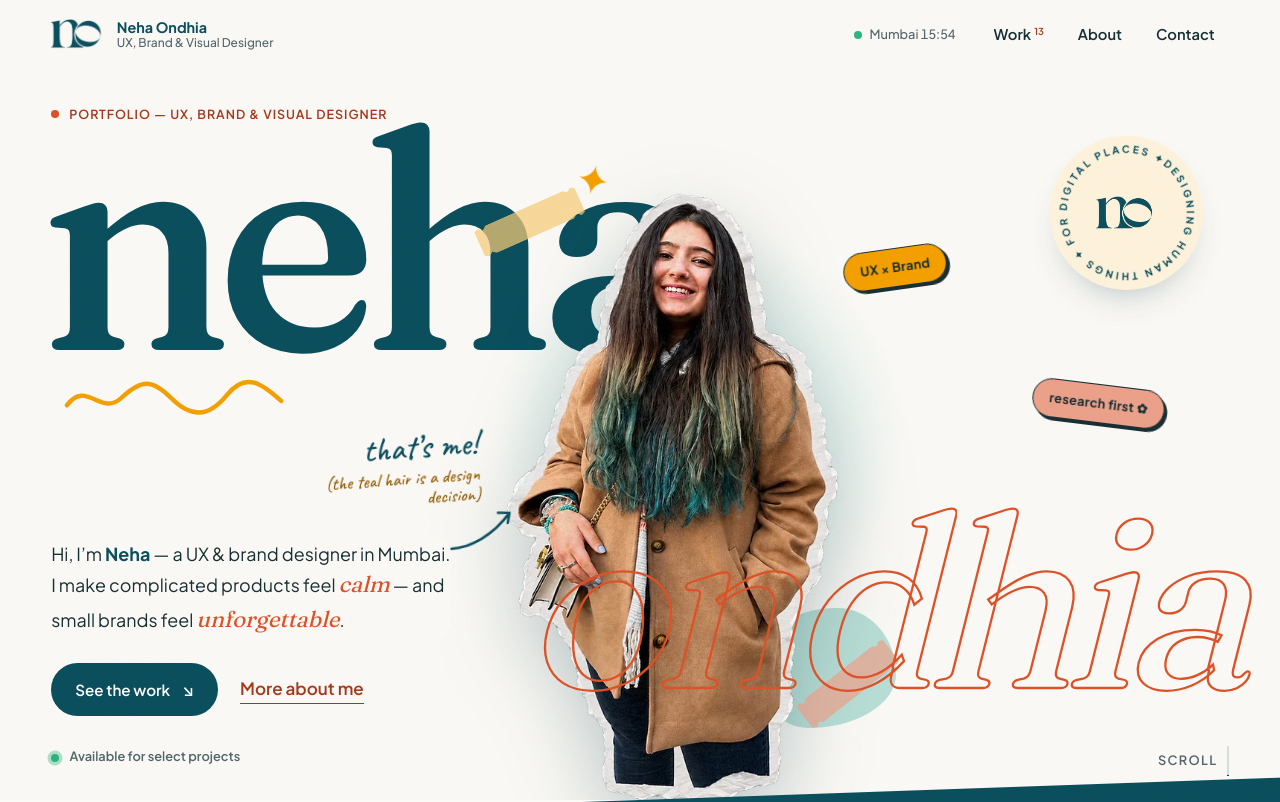
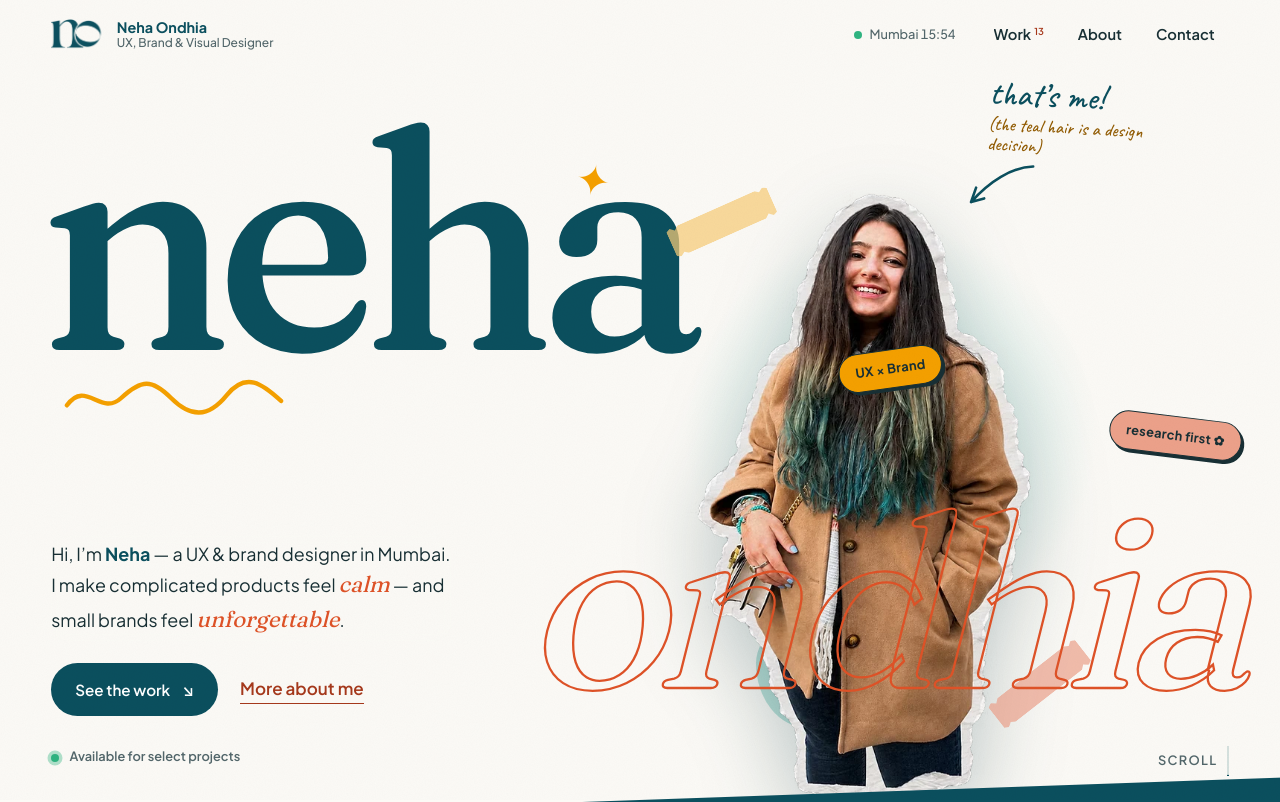
Before and after one commit to KANHA-KC/portfolio-neha, a Next.js app: page / in a window 1280 px wide. Shown: the top 802 px of the page. Built offline with nearby package versions, Linux system fonts and the light colour scheme; no server answers.

Commit message:
Remove kicker and rotating badge; shift cutout near vertical line

```diff
--- a/src/app/globals.css
+++ b/src/app/globals.css
@@ -681,7 +681,7 @@ em {
   position: absolute;
   width: 46vw;
   aspect-ratio: 1;
-  left: 50%;
+  left: 65%;
   top: 54%;
   translate: -40% -50%;
   background: radial-gradient(closest-side, var(--light-aqua), rgba(200, 232, 226, 0) 70%);
@@ -754,7 +754,7 @@ em {
 .hero-cutout-wrap {
   position: absolute;
   z-index: 2;
-  left: 50%;
+  left: 65%;
   bottom: -2%;
   width: min(38vw, 64svh);
   translate: -42% 0;
@@ -770,7 +770,7 @@ em {
   position: absolute;
   z-index: 4;
   right: calc(var(--g) + 2vw);
-  top: 17%;
+  top: 29%;
   width: clamp(120px, 12vw, 180px);
   aspect-ratio: 1;
   display: grid;
@@ -800,10 +800,11 @@ em {
 .hero-note {
   position: absolute;
   z-index: 4;
-  left: max(var(--g), calc(50% - min(38vw, 64svh) * 0.42 - 165px));
-  top: 54%;
-  display: grid;
-  justify-items: end;
+  left: auto;
+  right: calc(var(--g) + 2.5vw);
+  top: 10%;
+  display: grid;
+  justify-items: start;
   color: var(--teal);
   width: 210px;
 }
@@ -813,14 +814,14 @@ em {
 .hero-note .hand--sm {
   font-size: 1.15rem;
   color: var(--burnt);
-  text-align: right;
+  text-align: left;
   max-width: 180px;
   margin-top: 2px;
 }
 .hero-arrow {
-  width: 82px;
-  margin-right: -42px;
-  margin-top: -2px;
+  width: 86px;
+  margin-left: -26px;
+  margin-top: 2px;
 }
 .draw path {
   fill: none;
@@ -844,13 +845,16 @@ em {
   position: absolute;
   z-index: 4;
 }
-.hero-stage .sticker--gold {
-  right: 26%;
+.hero-cutout .sticker--gold {
+  position: absolute;
+  z-index: 4;
+  left: 54%;
   top: 31%;
+  translate: -50% -50%;
 }
 .hero-stage .sticker--paprika {
-  right: 9%;
-  top: 48%;
+  right: 3%;
+  top: 52%;
 }
 .blob {
   position: absolute;
--- a/src/components/home/Hero.js
+++ b/src/components/home/Hero.js
@@ -71,10 +71,6 @@ export default function Hero({ profile }) {
     <section ref={root} className="hero" aria-labelledby="hero-title">
       <h1 id="hero-title" className="sr-only">{profile.name} — {profile.role}</h1>
 
-      <p className="hero-kicker hero-fade">
-        <span className="dot" aria-hidden="true" /> Portfolio — {profile.role}
-      </p>
-
       <div className="hero-stage" aria-hidden="true">
         <div className="hero-word hero-word--a">
           <span data-depth="-14">{split(profile.firstName.toLowerCase())}</span>
@@ -96,31 +92,18 @@ export default function Hero({ profile }) {
               sizes="(max-width: 760px) 70vw, 34vw"
               className="hero-img"
             />
+            <span className="sticker sticker--gold hero-pop" data-rot="-8">UX × Brand</span>
           </div>
         </div>
 
-        {/* Collage bits */}
-        <div className="hero-badge hero-pop" data-rot="0" data-depth="30">
-          <svg viewBox="0 0 200 200">
-            <defs>
-              <path id="circ" d="M100,100 m-78,0 a78,78 0 1,1 156,0 a78,78 0 1,1 -156,0" />
-            </defs>
-            <text>
-              <textPath href="#circ" textLength="486" lengthAdjust="spacing">designing human things ✦ for digital places ✦ </textPath>
-            </text>
-          </svg>
-          <Logo variant="monogram" height={34} color="var(--teal)" className="hero-badge-mark" />
-        </div>
-
-        <div className="hero-note hero-pop" data-rot="-4" data-depth="26">
+        <div className="hero-note hero-pop" data-rot="3" data-depth="26">
           <span className="hand">that’s me!</span>
           <span className="hand hand--sm">(the teal hair is a design decision)</span>
           <svg className="draw hero-arrow" viewBox="0 0 100 70">
-            <path pathLength="1" d="M8 55 C 32 55, 60 42, 82 16 M82 16 L 68 15 M82 16 L 79 28" />
+            <path pathLength="1" d="M85 10 C 60 12, 35 30, 15 55 M15 55 L 30 50 M15 55 L 20 38" />
           </svg>
         </div>
 
-        <span className="sticker sticker--gold hero-pop" data-rot="-8" data-depth="40">UX × Brand</span>
         <span className="sticker sticker--paprika hero-pop" data-rot="7" data-depth="34">research first ✿</span>
         <span className="blob blob--aqua hero-pop" data-rot="0" data-depth="12" />
         <span className="star hero-pop" data-rot="12" data-depth="46">✦</span>
```
